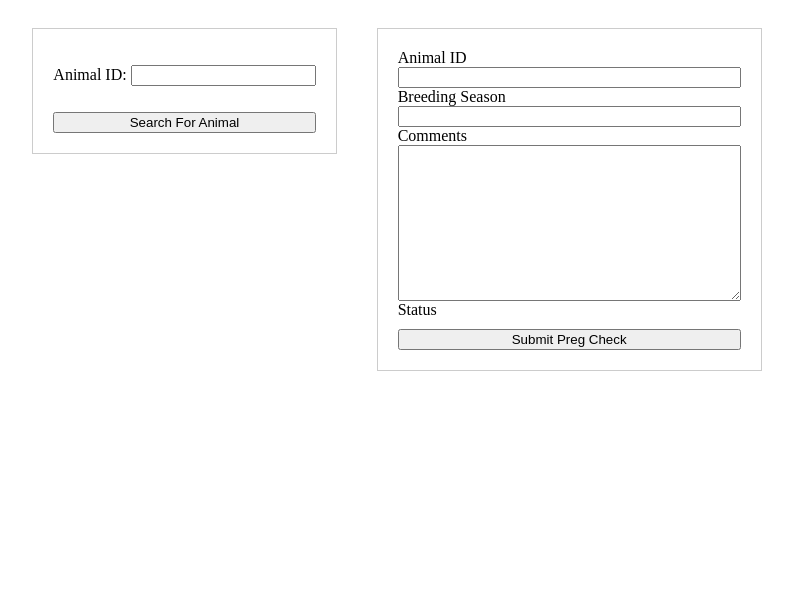
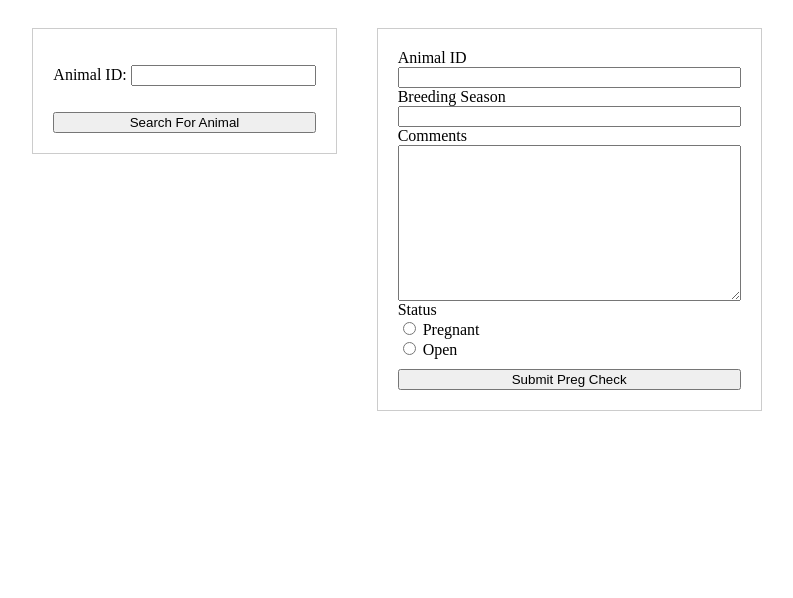
Before and after one commit to pwbryant/ranch-tools, a Django app: page /pregchecks/ in a window 1280 px wide. Shown: the top 598 px of the page, without its empty margins (243-1036 px from the left). Run offline with Django 4.2, Linux system fonts and the light colour scheme; data that the repository does not hold is empty.

Commit message:
updated is_pregnant in templates

```diff
--- a/ranch_tools/templates/preg_check/pregcheck_list.html
+++ b/ranch_tools/templates/preg_check/pregcheck_list.html
@@ -25,7 +25,12 @@
           <tbody>
             {% for pregcheck in pregchecks %}
               <tr>
-                <td>{{ pregcheck.pregnant }}</td>
+                {% if pregcheck.is_pregnant %}
+                    <td>Pregnant</td>
+                {% else %}
+                    <td>Open</td>
+                {% endif %}
+                <td>{{ pregcheck.is_pregnant }}</td>
                 <td>{{ pregcheck.check_date }}</td>
                 <td>{{ pregcheck.breeding_season }}</td>
                 {% if pregcheck.comments %}
@@ -52,9 +57,9 @@
   {{ pregcheck_form.breeding_season }}
   <label for="{{ pregcheck_form.comments.id_for_label }}">Comments</label>
   {{ pregcheck_form.comments }}
-  <label for="{{ pregcheck_form.pregnant.id_for_label }}">Status</label>
-  {{ pregcheck_form.pregnant }}
-  <button id="submit-btn" type="submit" {% if pregcheck_form.fields.pregnant.widget.attrs.disabled %}disabled{% endif %}>
+  <label for="{{ pregcheck_form.is_pregnant.id_for_label }}">Status</label>
+  {{ pregcheck_form.is_pregnant }}
+  <button id="submit-btn" type="submit" {% if pregcheck_form.fields.is_pregnant.widget.attrs.disabled %}disabled{% endif %}>
     Submit Preg Check
   </button>
 </form>
```
